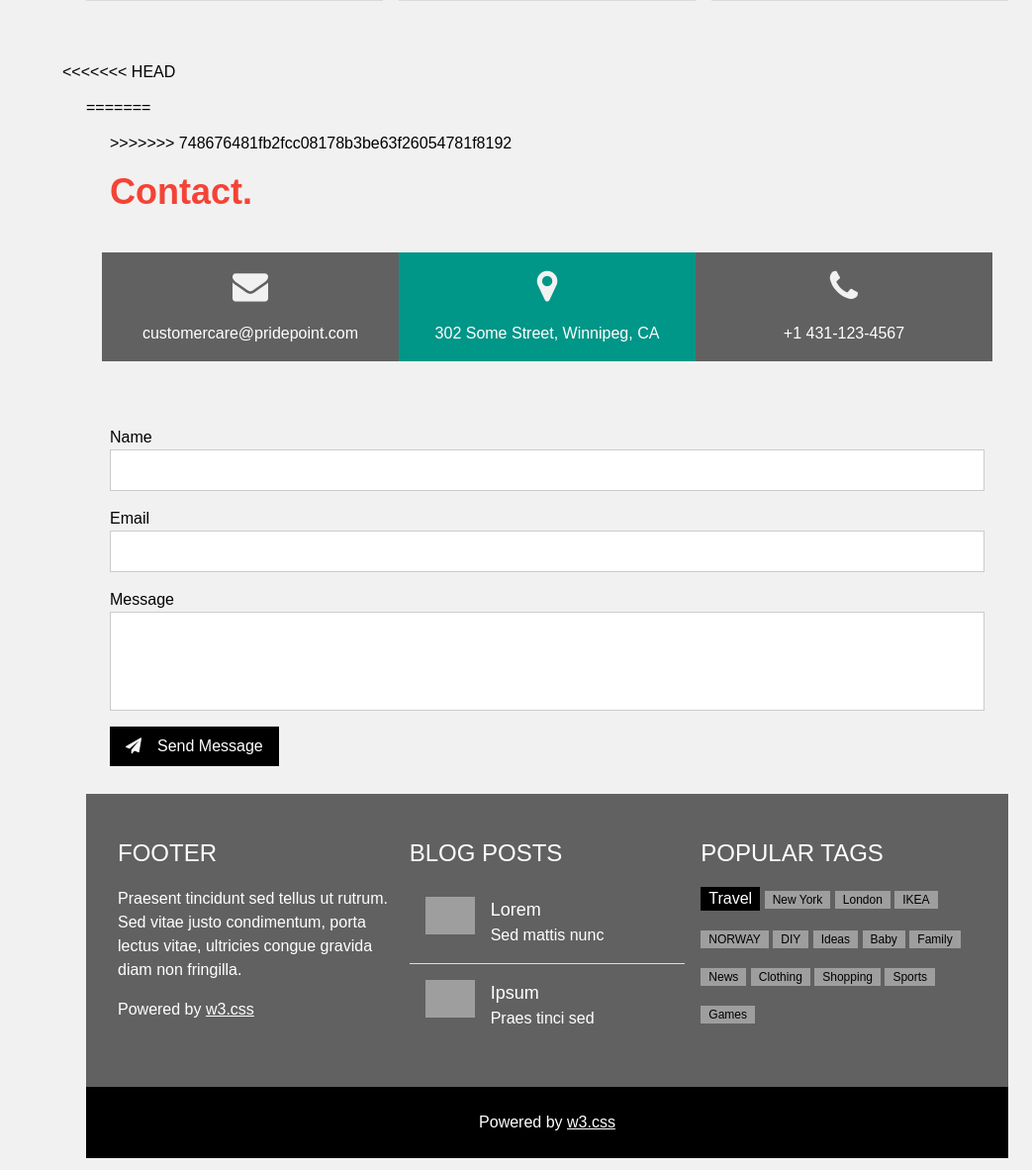
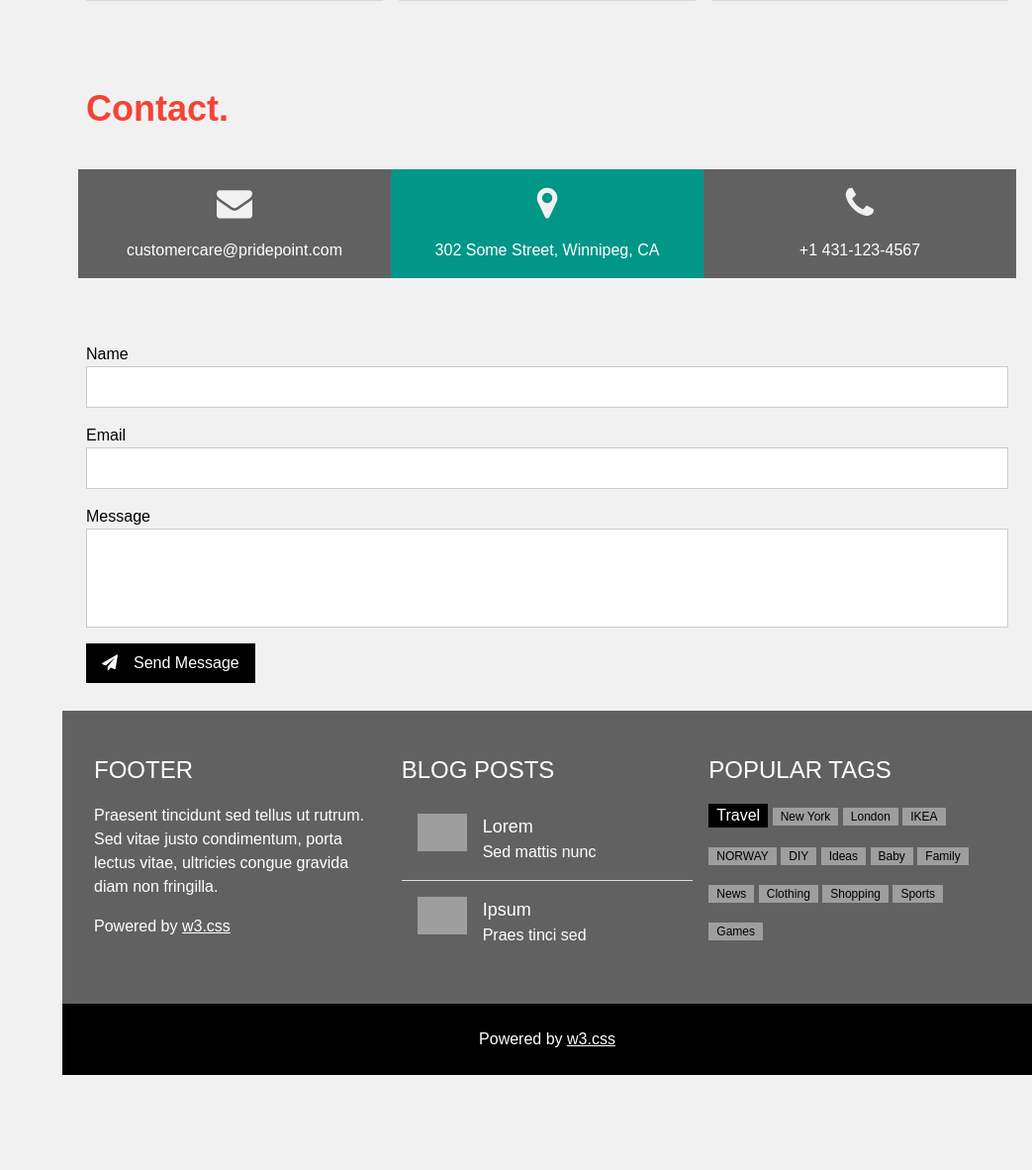
Before and after one commit to dilawar07/ppb, a PHP site: page / in a window 1280 px wide. Shown: the part 1681-2863 px from the top of the page at 99% size, without its empty margins (237-1280 px from the left). After the commit the page ends 2767 px from the top, so only its background shows below. Run offline with PHP 8.4, Linux system fonts and the light colour scheme; grey boxes are pictures that could not be loaded.

Commit message:
merge conflict resolved

```diff
--- a/index.php
+++ b/index.php
@@ -140,11 +140,7 @@ body {font-size:16px;}
   </div>
 
   <!-- Contact Section -->
-<<<<<<< HEAD
   <div class="w3-container w3-padding-large" id="contact">
-=======
-  <div class="w3-container w3-padding-large">
->>>>>>> 748676481fb2fcc08178b3be63f26054781f8192
     <h1 class="w3-xxlarge w3-text-red"><b>Contact.</b></h1>
     <div class="w3-row-padding w3-center w3-padding-24" style="margin:0 -16px">
       <div class="w3-third w3-dark-grey">
```
